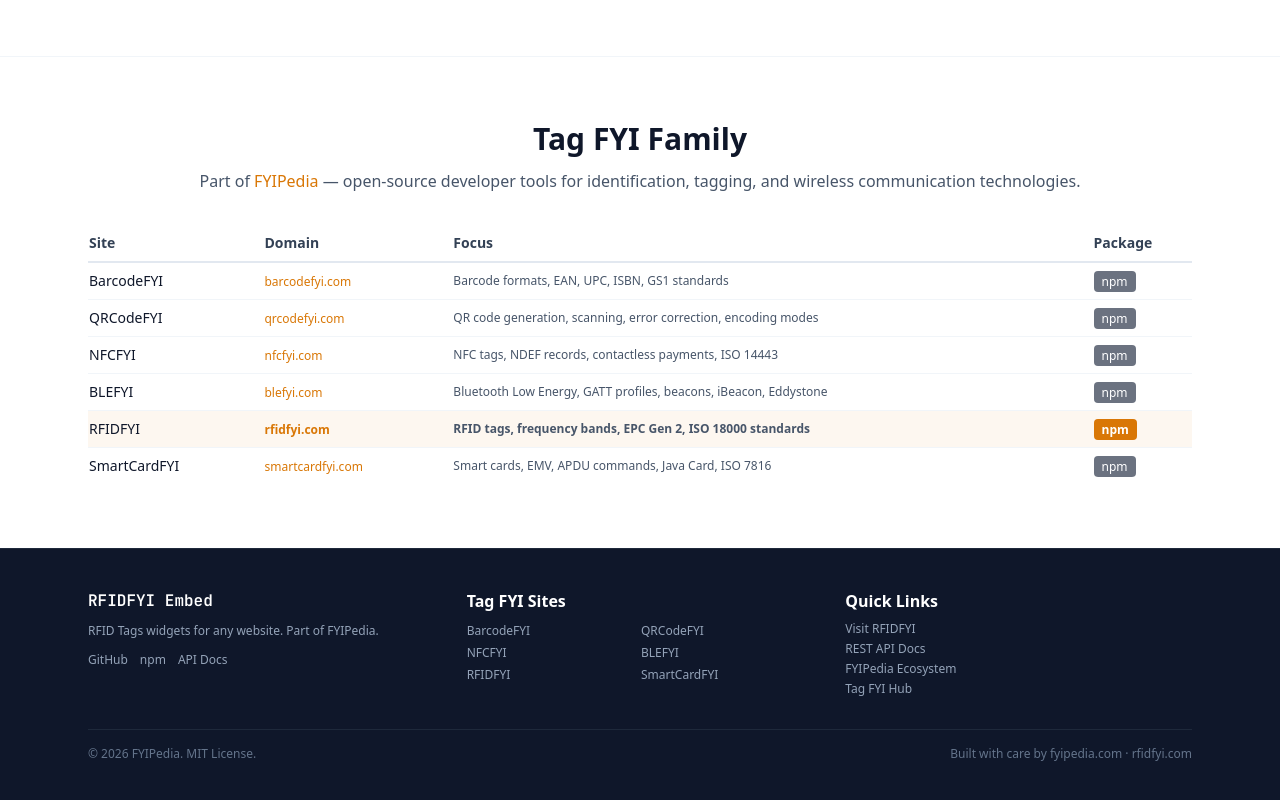
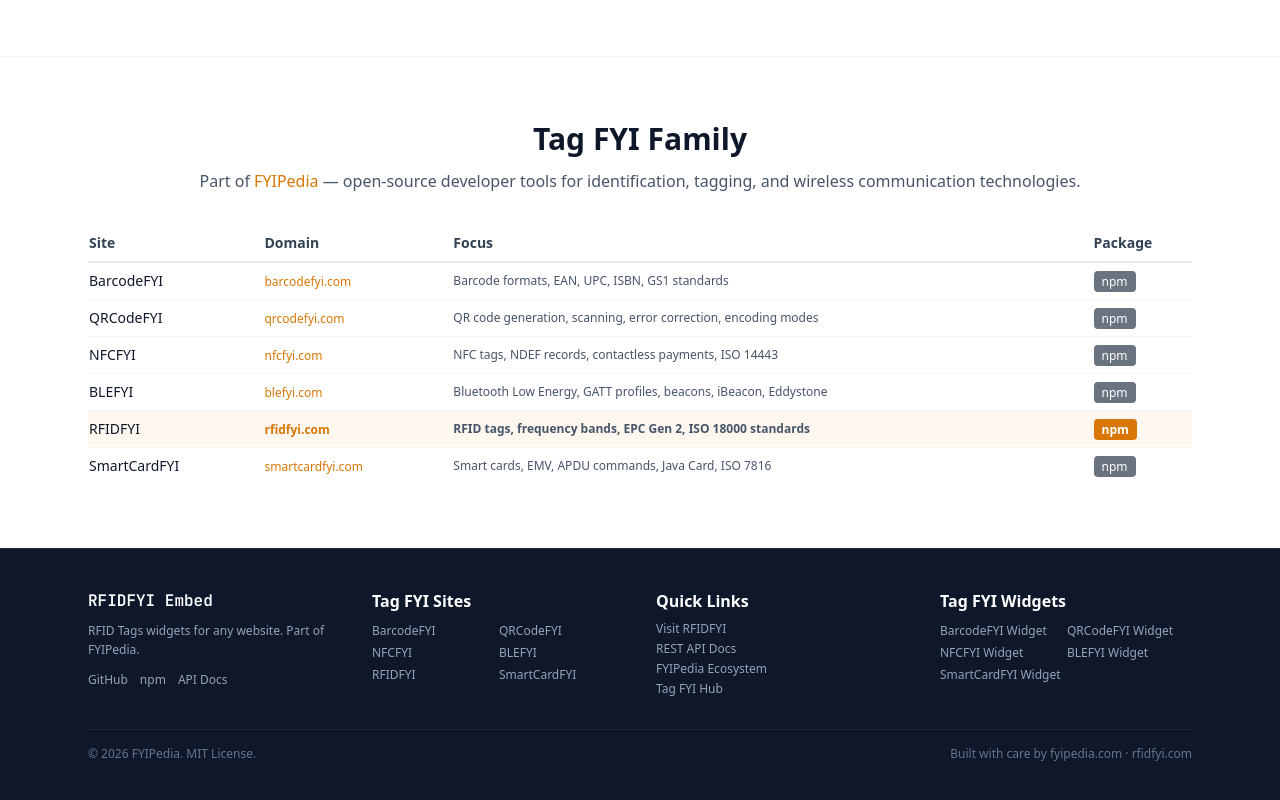
Before and after one commit to fyipedia/rfidfyi-embed, a website: page docs/index.html in a window 1280 px wide. Shown: the part 3843-4643 px from the top of the page. Drawn offline with nearby package versions, Linux system fonts and the light colour scheme; a script that the page names is missing.

Commit message:
feat: add family widget cross-links in footer for SEO link equity

```diff
--- a/docs/index.html
+++ b/docs/index.html
@@ -758,7 +758,7 @@
   <!-- FOOTER -->
   <footer class="bg-slate-900 dark:bg-slate-950 text-slate-300 py-10 border-t border-slate-800">
     <div class="max-w-6xl mx-auto px-4 sm:px-6">
-      <div class="grid sm:grid-cols-3 gap-8 mb-8">
+      <div class="grid sm:grid-cols-4 gap-8 mb-8">
         <div>
           <h4 class="font-bold text-white mb-2 font-mono">RFIDFYI Embed</h4>
           <p class="text-xs text-slate-400 leading-relaxed mb-3">RFID Tags widgets for any website. Part of <a href="https://fyipedia.com" class="hover:text-white" target="_blank" rel="noopener">FYIPedia</a>.</p>
@@ -788,6 +788,16 @@
             <li><a href="https://tagfyi.com" target="_blank" rel="noopener" class="text-slate-400 hover:text-white">Tag FYI Hub</a></li>
           </ul>
         </div>
+              <div>
+          <h4 class="font-bold text-white mb-2">Tag FYI Widgets</h4>
+          <div class="grid grid-cols-2 gap-0.5 text-xs">
+            <a href="https://widget.barcodefyi.com" target="_blank" rel="noopener" class="text-slate-400 hover:text-white py-0.5">BarcodeFYI Widget</a>
+            <a href="https://widget.qrcodefyi.com" target="_blank" rel="noopener" class="text-slate-400 hover:text-white py-0.5">QRCodeFYI Widget</a>
+            <a href="https://widget.nfcfyi.com" target="_blank" rel="noopener" class="text-slate-400 hover:text-white py-0.5">NFCFYI Widget</a>
+            <a href="https://widget.blefyi.com" target="_blank" rel="noopener" class="text-slate-400 hover:text-white py-0.5">BLEFYI Widget</a>
+            <a href="https://widget.smartcardfyi.com" target="_blank" rel="noopener" class="text-slate-400 hover:text-white py-0.5">SmartCardFYI Widget</a>
+          </div>
+        </div>
       </div>
       <div class="border-t border-slate-800 pt-4 flex flex-col sm:flex-row justify-between gap-2 text-xs text-slate-500">
         <span>&copy; <span x-text="new Date().getFullYear()"></span> FYIPedia. MIT License.</span>
```
